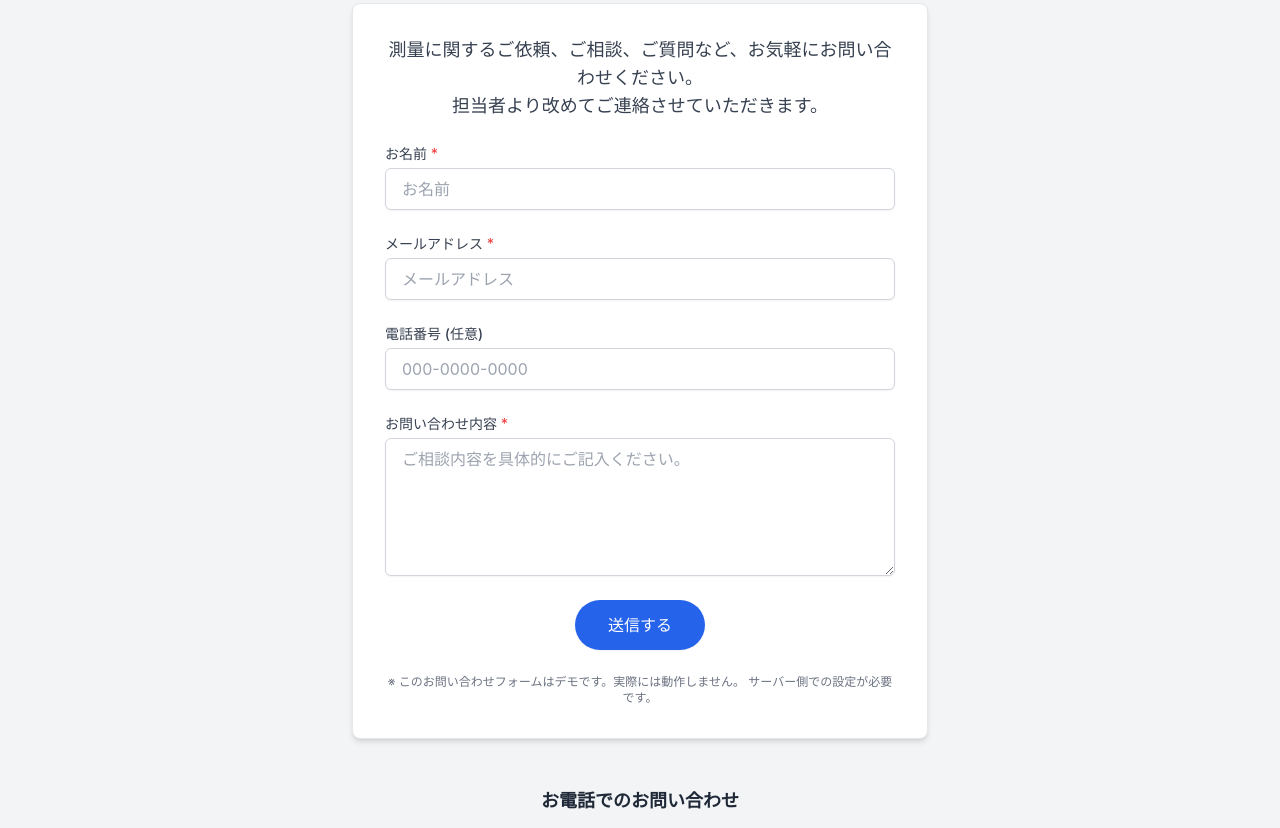
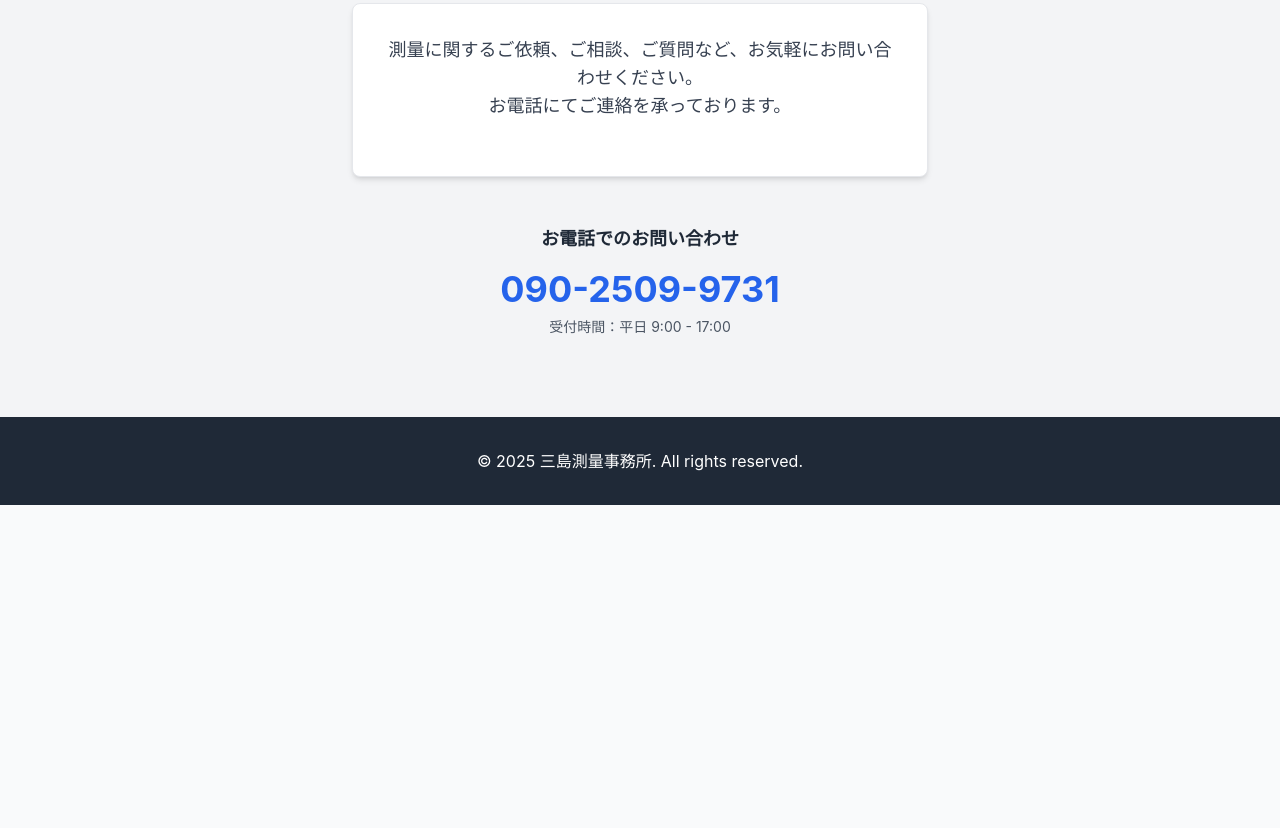
Before and after one commit to mishimayoshiaki/mishimayoshiaki.github.io, a plain HTML site: page index.html in a window 1280 px wide. Shown: the part 3859-4687 px from the top of the page. After the commit the page ends 4364 px from the top, so only its background shows below. Drawn offline with nearby package versions, Linux system fonts and the light colour scheme.

Commit message:
Add files via upload

```diff
--- a/index.html
+++ b/index.html
@@ -188,7 +188,7 @@
                         </svg>
                         <div>
                             <h4 class="text-xl font-bold text-gray-900 mb-2">プロジェクト全体をサポート</h4>
-                            <p class="text-gray-700">
+                            <p class="text-700">
                                 企画段階から完了まで、プロジェクトの各フェーズにおいて測量のプロとして全面的にサポート。
                                 スムーズな進行をお手伝いします。
                             </p>
@@ -231,13 +231,13 @@
                         <p class="italic text-gray-700 mb-4">
                             「土地の境界線が曖昧で困っていましたが、三島測量事務所さんが親身になって相談に乗ってくださり、無事に解決しました。専門的なことも分かりやすく説明していただき、本当に助かりました。」
                         </p>
-                        <p class="text-right text-gray-600 font-medium">— 〇〇様（個人）</p>
+                        <p class="text-right text-gray-600 font-medium">— T.K様（個人）</p>
                     </div>
                     <div class="bg-gray-50 p-6 rounded-lg shadow-md border border-gray-200">
                         <p class="italic text-gray-700 mb-4">
                             「相続で土地を分けることになり、測量が必要でしたが、初めてのことで不安でした。測量の流れや費用について丁寧に教えていただき、安心して依頼できました。迅速な対応にも感謝です。」
                         </p>
-                        <p class="text-right text-gray-600 font-medium">— 〇〇様（個人）</p>
+                        <p class="text-right text-gray-600 font-medium">— M.Y様（個人）</p>
                     </div>
                     <!-- 他のお客様の声を追加することも可能です -->
                 </div>
@@ -294,34 +294,7 @@
             <div class="max-w-xl mx-auto bg-white p-8 rounded-lg shadow-md border border-gray-200">
                 <p class="text-lg text-gray-700 mb-6 text-center">
                     測量に関するご依頼、ご相談、ご質問など、お気軽にお問い合わせください。<br class="hidden sm:inline">
-                    担当者より改めてご連絡させていただきます。
-                </p>
-                <form action="#" method="POST" class="space-y-6">
-                    <div>
-                        <label for="name" class="block text-sm font-medium text-gray-700 mb-1">お名前 <span class="text-red-500">*</span></label>
-                        <input type="text" id="name" name="name" required class="mt-1 block w-full px-4 py-2 border border-gray-300 rounded-md shadow-sm focus:ring-primary focus:border-primary sm:text-base" placeholder="お名前">
-                    </div>
-                    <div>
-                        <label for="email" class="block text-sm font-medium text-gray-700 mb-1">メールアドレス <span class="text-red-500">*</span></label>
-                        <input type="email" id="email" name="email" required class="mt-1 block w-full px-4 py-2 border border-gray-300 rounded-md shadow-sm focus:ring-primary focus:border-primary sm:text-base" placeholder="メールアドレス">
-                    </div>
-                    <div>
-                        <label for="phone" class="block text-sm font-medium text-gray-700 mb-1">電話番号 (任意)</label>
-                        <input type="tel" id="phone" name="phone" class="mt-1 block w-full px-4 py-2 border border-gray-300 rounded-md shadow-sm focus:ring-primary focus:border-primary sm:text-base" placeholder="000-0000-0000">
-                    </div>
-                    <div>
-                        <label for="message" class="block text-sm font-medium text-gray-700 mb-1">お問い合わせ内容 <span class="text-red-500">*</span></label>
-                        <textarea id="message" name="message" rows="5" required class="mt-1 block w-full px-4 py-2 border border-gray-300 rounded-md shadow-sm focus:ring-primary focus:border-primary sm:text-base" placeholder="ご相談内容を具体的にご記入ください。"></textarea>
-                    </div>
-                    <div class="text-center">
-                        <button type="submit" class="inline-flex justify-center py-3 px-8 border border-transparent shadow-sm text-base font-medium rounded-full text-white bg-primary hover:bg-secondary focus:outline-none focus:ring-2 focus:ring-offset-2 focus:ring-primary transition duration-300">
-                            送信する
-                        </button>
-                    </div>
-                </form>
-                <p class="text-xs text-gray-500 mt-6 text-center">
-                    ※ このお問い合わせフォームはデモです。実際には動作しません。
-                    サーバー側での設定が必要です。
+                    お電話にてご連絡を承っております。
                 </p>
             </div>
             <div class="text-center mt-12">
@@ -335,7 +308,7 @@
     <!-- フッター -->
     <footer class="bg-gray-800 text-white py-8">
         <div class="container mx-auto px-4 text-center">
-            <p>&copy; 2025 三島測量事務所. All rights reserved.</p>
+            <p>© 2025 三島測量事務所. All rights reserved.</p>
         </div>
     </footer>
 </body>
```
